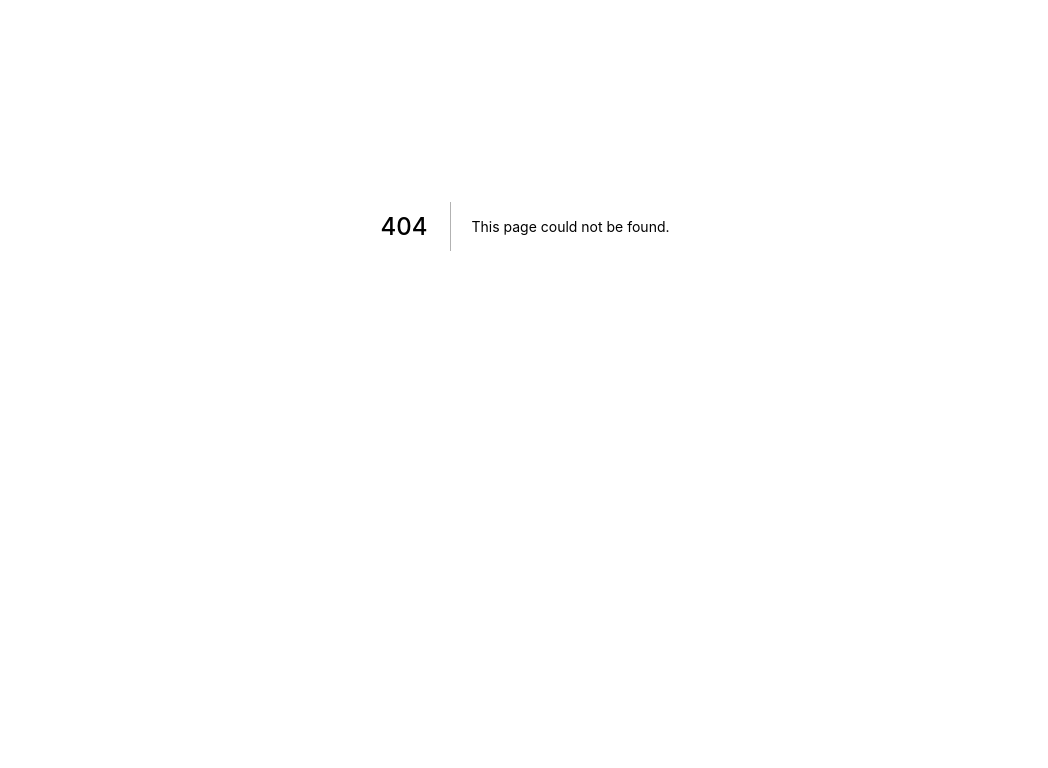
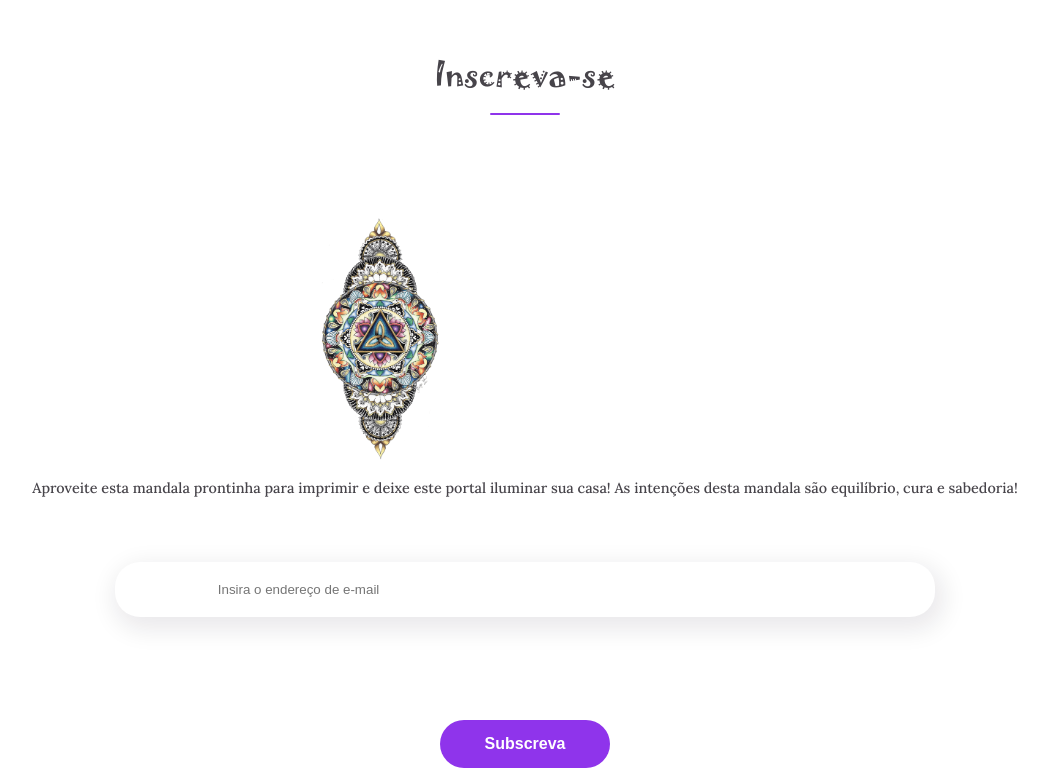
Before and after one commit to robdll/meuartelie, a Next.js app: page /components/Subscribe in a window 1280 px wide. Before the commit this address had no page. Shown: the part 174-942 px from the top of the page, without its empty margins (115-1163 px from the left). Before the commit the page ends 800 px from the top, so only its background shows below. Built offline with nearby package versions, Linux system fonts and the light colour scheme.

Commit message:
adds subscribe

```diff
--- /dev/null
+++ b/pages/components/Subscribe.js
@@ -0,0 +1,25 @@
+
+
+import React from "react";
+import styles from '../../styles/Subscribe.module.scss'
+import Image from 'next/image'
+
+const Subscribe = _ => (
+    <div className={`section ${styles.subscribe}`}>
+        <h2 className={`title`}>Inscreva-se</h2>
+        <span className={`separator`}> </span>
+        <div className={styles.subscribe__photo}>
+            <Image
+                src="/png/subscribe.png"
+                alt="gift mandala"
+                width={120}
+                height={243}
+            />
+        </div>
+        <p className={styles.subscribe__copy}>Aproveite esta mandala prontinha para imprimir e deixe este portal iluminar sua casa! As intenções desta mandala são equilíbrio, cura e sabedoria!</p>
+        <input type="email" className={styles.subscribe__input} value="" placeholder="Insira o endereço de e-mail"/>
+        <div className={`btn`}>Subscreva</div>
+    </div>
+);
+
+export default Subscribe;
--- /dev/null
+++ b/styles/Subscribe.module.scss
@@ -0,0 +1,28 @@
+@import './variables.scss';
+
+.subscribe {
+  align-items: center;
+  color: $primary-font-color;
+  background-size: auto;
+  padding: 15% 10% 0 10%;
+}
+
+.subscribe__photo {
+  width: 40%;
+  margin-top: 10%;
+}
+
+.subscribe__copy {
+  font-family: 'Lora';
+  text-align: center;
+  font-size: 0.9rem;
+}
+
+.subscribe__input {
+  border: none;
+  padding: 20px 10%;
+  box-shadow: 4px 8px 25px 5px rgba(20,6,35,0.09);
+  border-radius: 25px;
+  width: 80%;
+  margin: 5% 5% 10% 5%;
+}
```
Also changed, not shown: pages/index.js (+6 -6 lines), public/png/subscribe.png (added).
